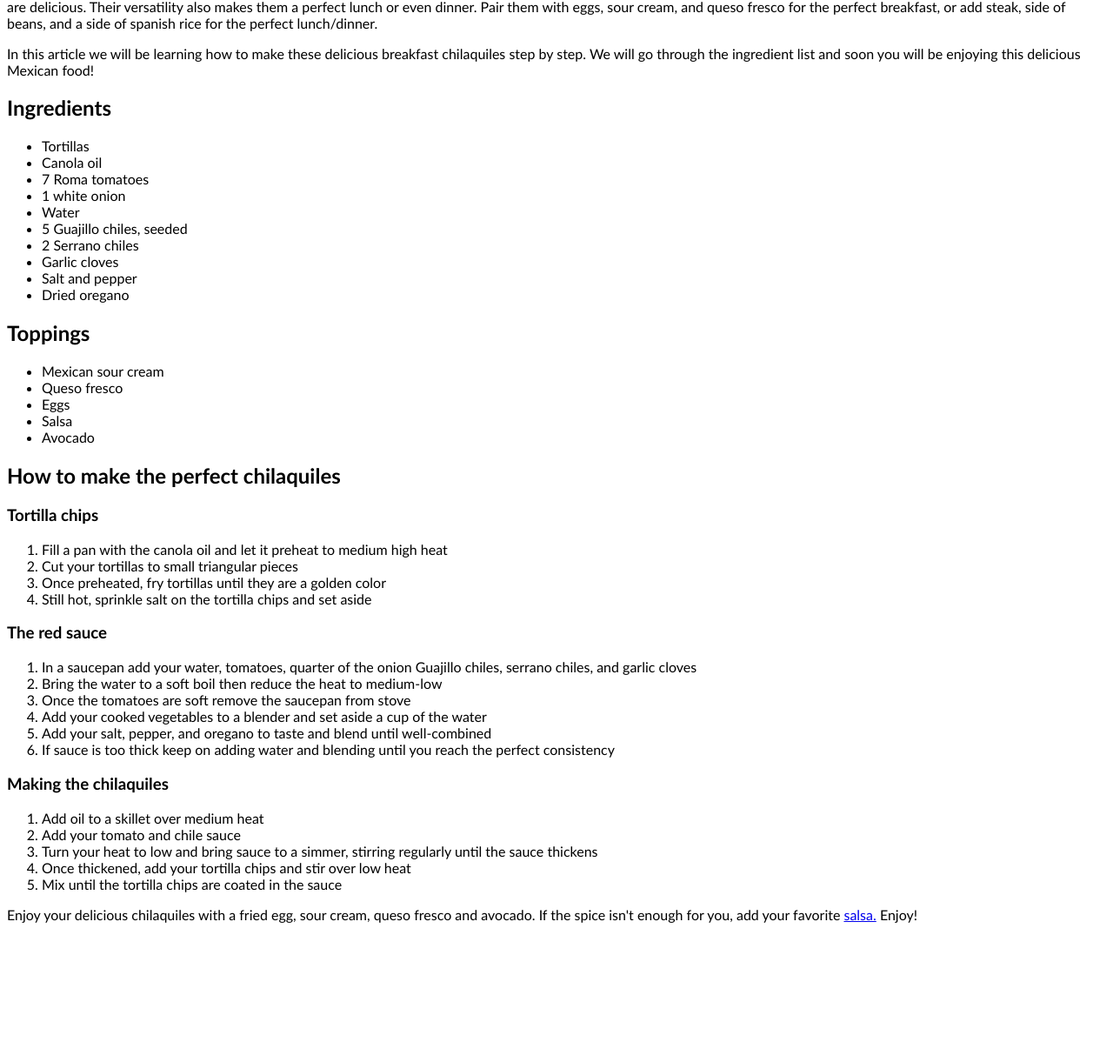
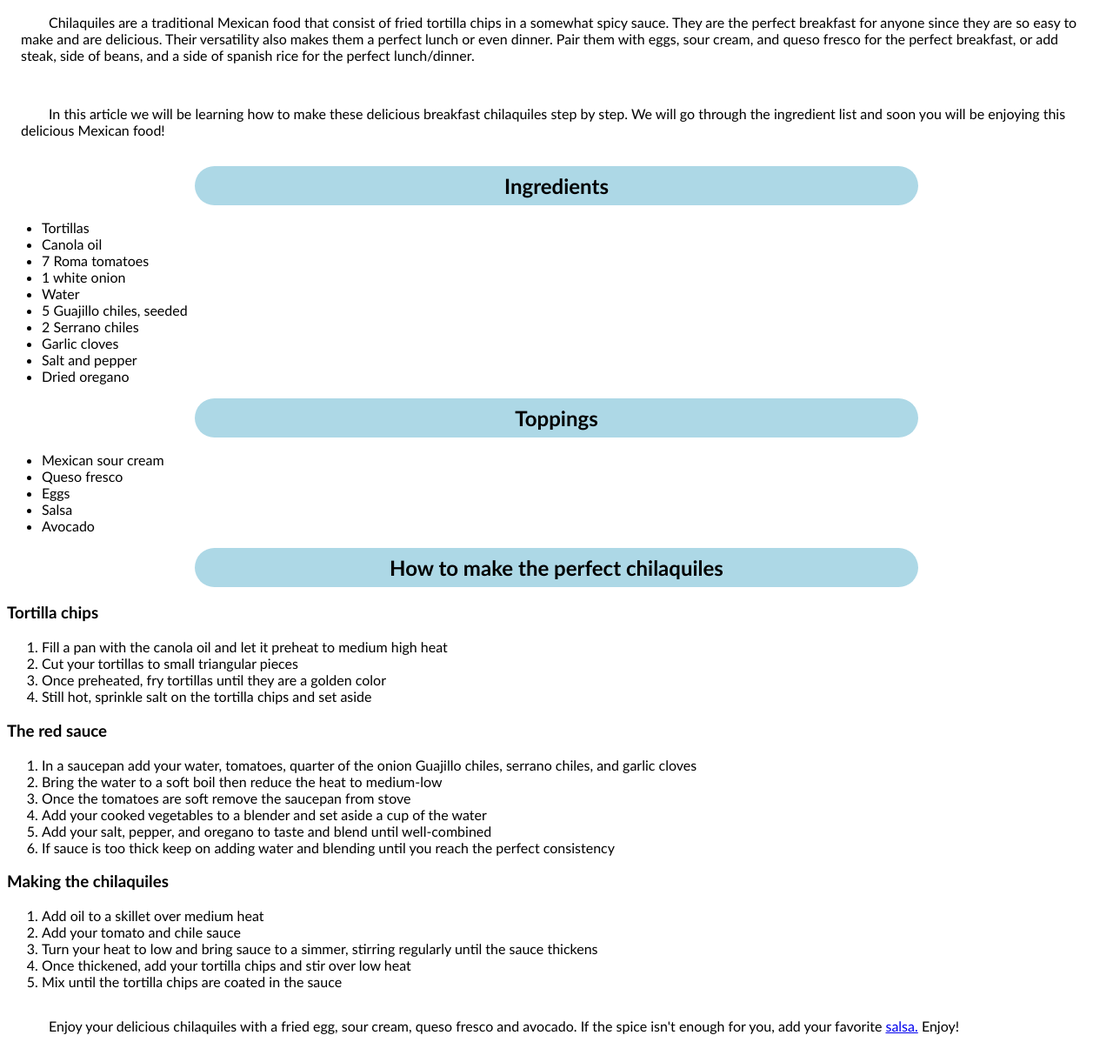
Before and after one commit to prmaciel21/odin-recipes, a plain HTML site: page recipes/chilaquiles.html in a window 1280 px wide. Shown: the part 652-1873 px from the top of the page at 87% size. Before the commit the page ends 1729 px from the top, so only its background shows below. Drawn offline with Linux system fonts and the light colour scheme.

Commit message:
Added some styling to the separate recipes

```diff
--- a/recipes/chilaquiles.html
+++ b/recipes/chilaquiles.html
@@ -9,7 +9,7 @@
 <body>
     <h1 class="heading">What are Chilaquiles?</h1>
     <img class="img"src="./chilaquiles.jpg" alt="Chilaquiles" width="310">
-    <p>
+    <p class="par">
         Chilaquiles are a traditional Mexican food that consist of fried
         tortilla chips in a somewhat spicy sauce. They are the perfect breakfast
         for anyone since they are so easy to make and are delicious. Their
@@ -18,12 +18,12 @@
         add steak, side of beans, and a side of spanish rice for the perfect
         lunch/dinner.
     </p>
-    <p>
+    <p class="par">
         In this article we will be learning how to make these delicious breakfast
         chilaquiles step by step. We will go through the ingredient list and soon
         you will be enjoying this delicious Mexican food!
     </p>
-    <h2>Ingredients</h2>
+    <h2 class="subheading">Ingredients</h2>
     <ul>
         <li>Tortillas</li>
         <li>Canola oil</li>
@@ -36,7 +36,7 @@
         <li>Salt and pepper</li>
         <li>Dried oregano</li>
     </ul>
-    <h2>Toppings</h2>
+    <h2 class="subheading">Toppings</h2>
     <ul>
         <li>Mexican sour cream</li>
         <li>Queso fresco</li>
@@ -44,7 +44,7 @@
         <li>Salsa</li>
         <li>Avocado</li>
     </ul>
-    <h2>How to make the perfect chilaquiles
+    <h2 class="subheading">How to make the perfect chilaquiles
         <h3>Tortilla chips</h3>
         <ol>
             <li>
@@ -106,7 +106,7 @@
             </li>
         </ol>
     </h2>
-    <p>
+    <p class="par">
         Enjoy your delicious chilaquiles with a fried egg, sour cream, queso
         fresco and avocado. If the spice isn't enough for you, add your
         favorite <a href="./salsa.html" target="_blank">salsa.</a> Enjoy!
--- a/recipes/style.css
+++ b/recipes/style.css
@@ -4,8 +4,22 @@ body {
 
 .heading {
     text-align: center;
+    background-color: #d3d3d3;
+    padding: 8px;
+    margin: 24px 120px;
+    border-radius: 48px;
 }
-
+.subheading{
+    text-align: center;
+    background-color: #add8e6;
+    padding: 8px;
+    margin: 16px 216px;
+    border-radius: 48px;
+}
+.par{
+    text-indent: 32px;
+    padding: 16px;
+}
 .img {
     display: block;
     margin-left: auto;
```
Also changed, not shown: index.html (+2 -2 lines), recipes/salsa.html (+4 -4 lines), recipes/steak.html (+3 -3 lines), 1 other file.
